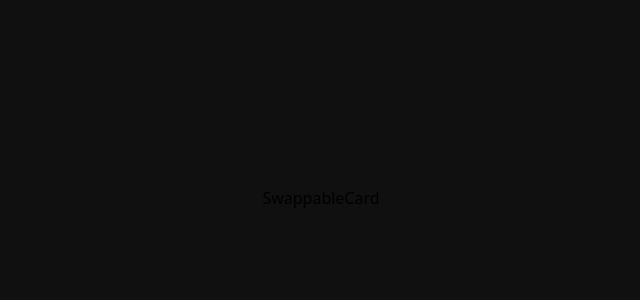
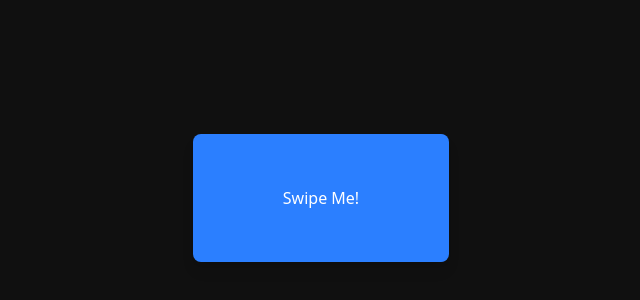
Before and after one commit to Tamalckb531/Learning-Motion, a Next.js app in the folder demos/: page / in a window 1280 px wide. Shown: the part 202-502 px from the top of the page, without its empty margins (319-959 px from the left). Built offline with nearby package versions, Linux system fonts and the light colour scheme.

Commit message:
Gestures -> add SwippableCard

```diff
--- a/demos/src/projects/Gestures/SwappableCard.tsx
+++ b/demos/src/projects/Gestures/SwappableCard.tsx
@@ -1,7 +1,28 @@
-import React from "react";
+"use client";
+
+import { useState } from "react";
+import { motion } from "motion/react";
 
 const SwappableCard = () => {
-  return <div>SwappableCard</div>;
+  const [isRemoved, setIsRemoved] = useState(false);
+
+  const handleSwipe = (_: any, info: any) => {
+    if (info.offset.x > 100) setIsRemoved(true);
+    else if (info.offset.x < -100) setIsRemoved(true);
+  };
+
+  return (
+    <motion.div
+      className={` w-64 h-32 bg-blue-500 rounded-lg shadow-lg flex items-center  justify-center text-white ${
+        isRemoved ? "hidden" : ""
+      }`}
+      drag="x"
+      dragConstraints={{ left: -100, right: 100 }}
+      onDragEnd={handleSwipe}
+    >
+      Swipe Me!
+    </motion.div>
+  );
 };
 
 export default SwappableCard;
```
